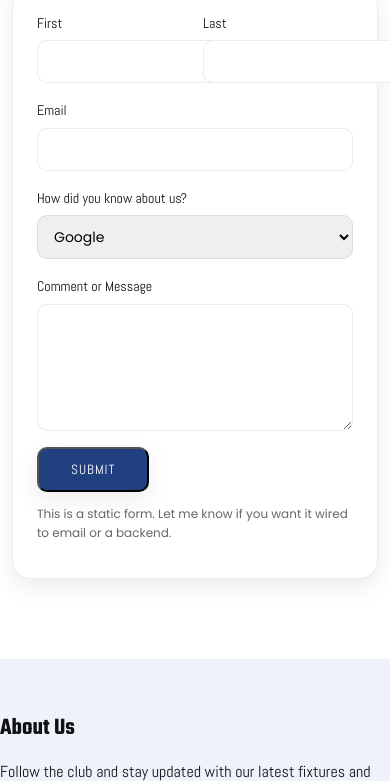
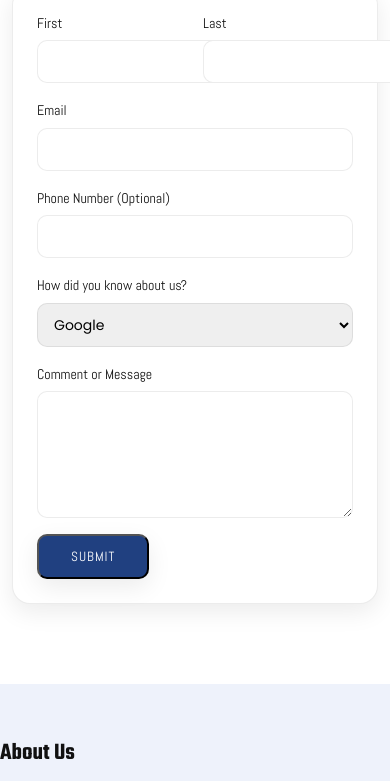
Before and after one commit to kushalnaidu007/vcc-website, a plain HTML site: page contact.html in a window 390 px wide. Shown: the part 783-1564 px from the top of the page. Drawn offline with Linux system fonts and the light colour scheme.

Commit message:
added phone number to contact us form

```diff
--- a/contact.html
+++ b/contact.html
@@ -83,11 +83,16 @@
             </div>
 
             <div class="form-field">
+              <label for="phone">Phone Number (Optional)</label>
+              <input id="phone" name="phone" type="tel" />
+            </div>
+
+            <div class="form-field">
               <label for="referral">How did you know about us?</label>
               <select id="referral" name="referral" required>
                 <option value="Google">Google</option>
                 <option value="Play Cricket">Play Cricket</option>
-                <option value="Friend">Friend</option>
+                <option value="Referral">Referral</option>
               </select>
             </div>
 
@@ -97,7 +102,6 @@
             </div>
 
             <button class="btn" type="submit">Submit</button>
-            <p class="form-note">This is a static form. Let me know if you want it wired to email or a backend.</p>
           </form>
         </div>
       </section>
```
Also changed, not shown: join.html (+0 -1 lines).
